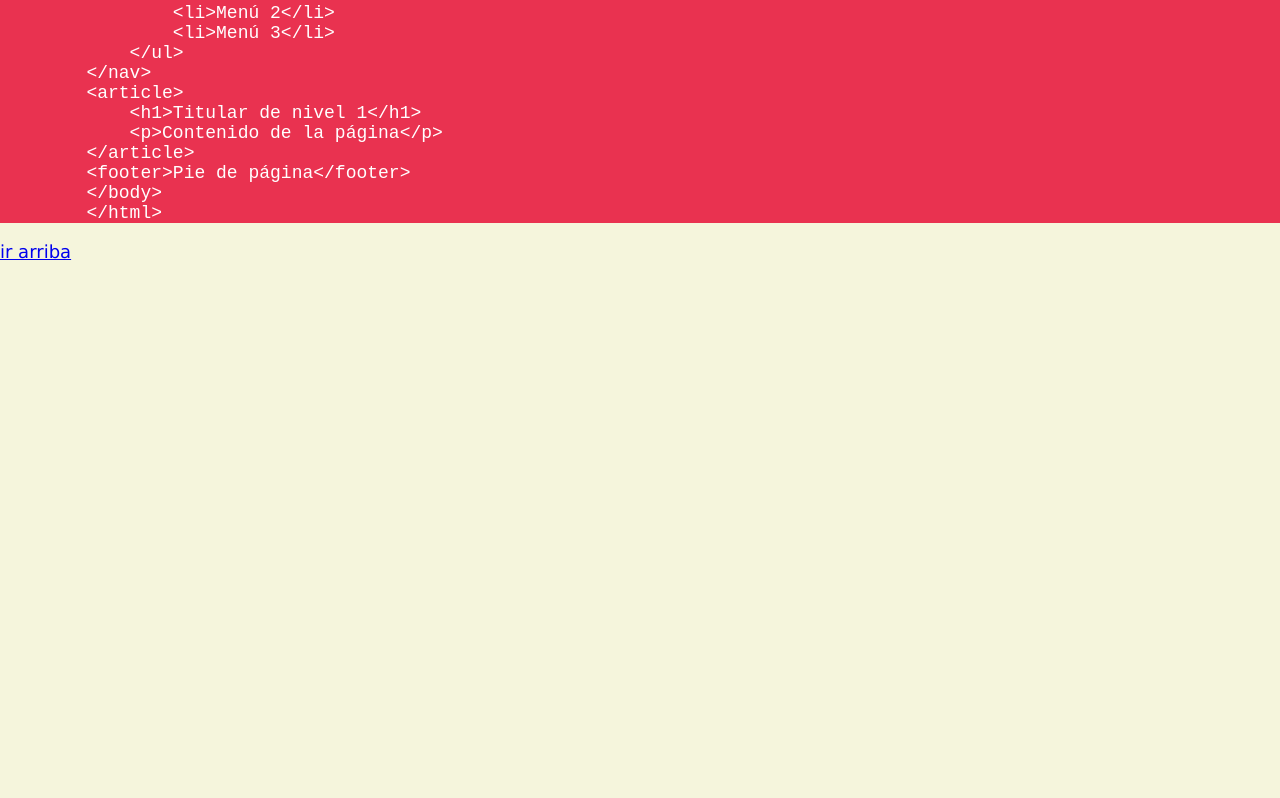
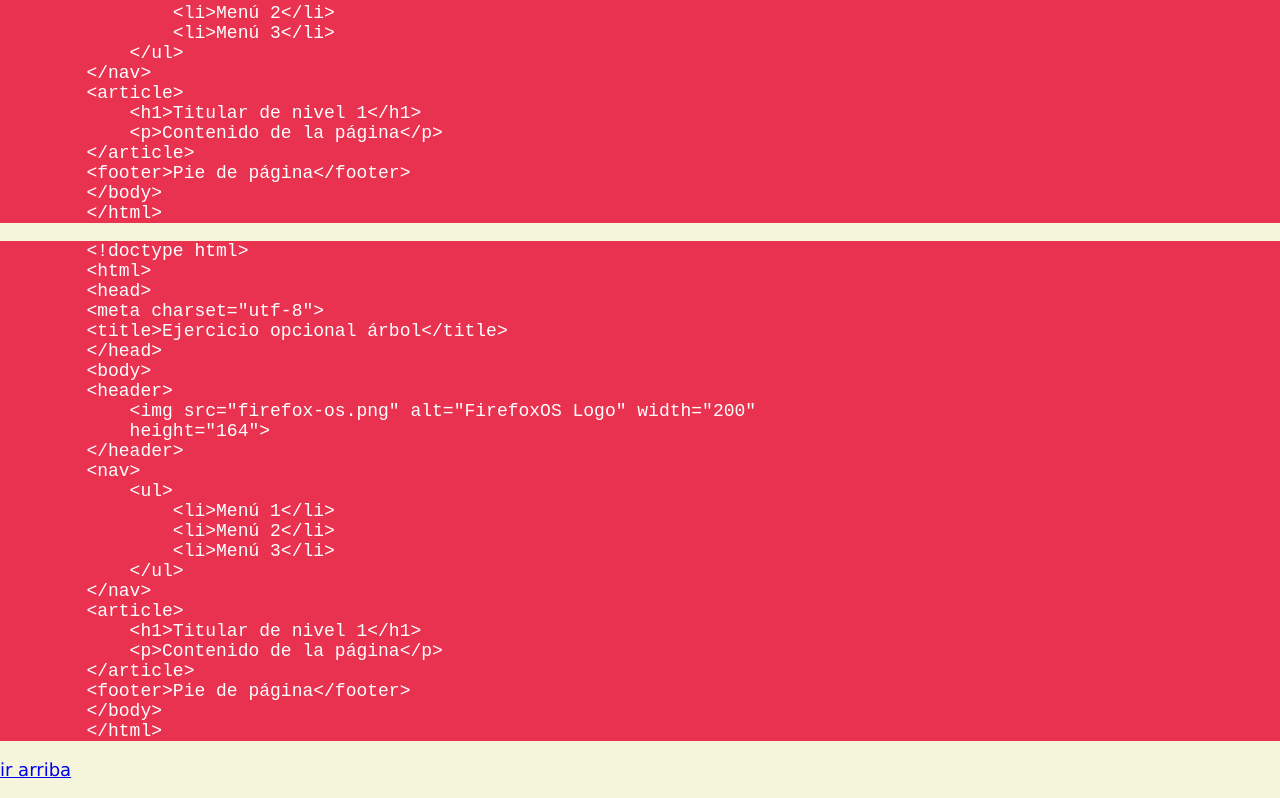
Before and after one commit to cjoanmanuel/pruebas, a plain HTML site: page index.html in a window 1280 px wide. Shown: the part 1302-2100 px from the top of the page. Before the commit the page ends 1582 px from the top, so only its background shows below. Drawn offline with Linux system fonts and the light colour scheme.

Commit message:
Agregamos dos veces el codigo fuente

```diff
--- a/index.html
+++ b/index.html
@@ -82,6 +82,33 @@
         &lt;/body&gt;
         &lt;/html&gt;
 </pre></code>
+<code><pre>
+        &lt;!doctype html&gt;
+        &lt;html&gt;
+        &lt;head&gt;
+        &lt;meta charset=&quot;utf-8&quot;&gt;
+        &lt;title&gt;Ejercicio opcional &#225;rbol&lt;/title&gt;
+        &lt;/head&gt;
+        &lt;body&gt;
+        &lt;header&gt;
+            &lt;img src=&quot;firefox-os.png&quot; alt=&quot;FirefoxOS Logo&quot; width=&quot;200&quot;
+            height=&quot;164&quot;&gt;
+        &lt;/header&gt;
+        &lt;nav&gt;
+            &lt;ul&gt;
+                &lt;li&gt;Men&#250; 1&lt;/li&gt;
+                &lt;li&gt;Men&#250; 2&lt;/li&gt;
+                &lt;li&gt;Men&#250; 3&lt;/li&gt;
+            &lt;/ul&gt;
+        &lt;/nav&gt;
+        &lt;article&gt;
+            &lt;h1&gt;Titular de nivel 1&lt;/h1&gt;
+            &lt;p&gt;Contenido de la p&#225;gina&lt;/p&gt;
+        &lt;/article&gt;
+        &lt;footer&gt;Pie de p&#225;gina&lt;/footer&gt;
+        &lt;/body&gt;
+        &lt;/html&gt;
+</pre></code>
 <p><a href="#inicio">ir arriba</a></p>
 </body>
 </html>
```
